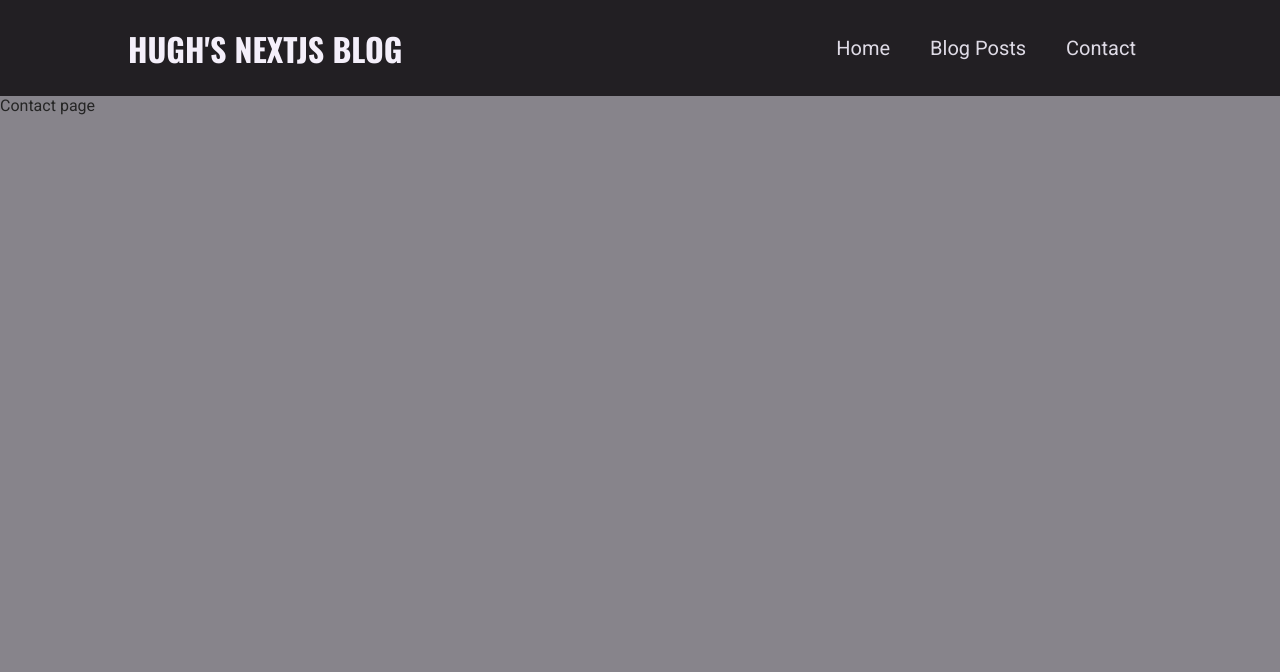
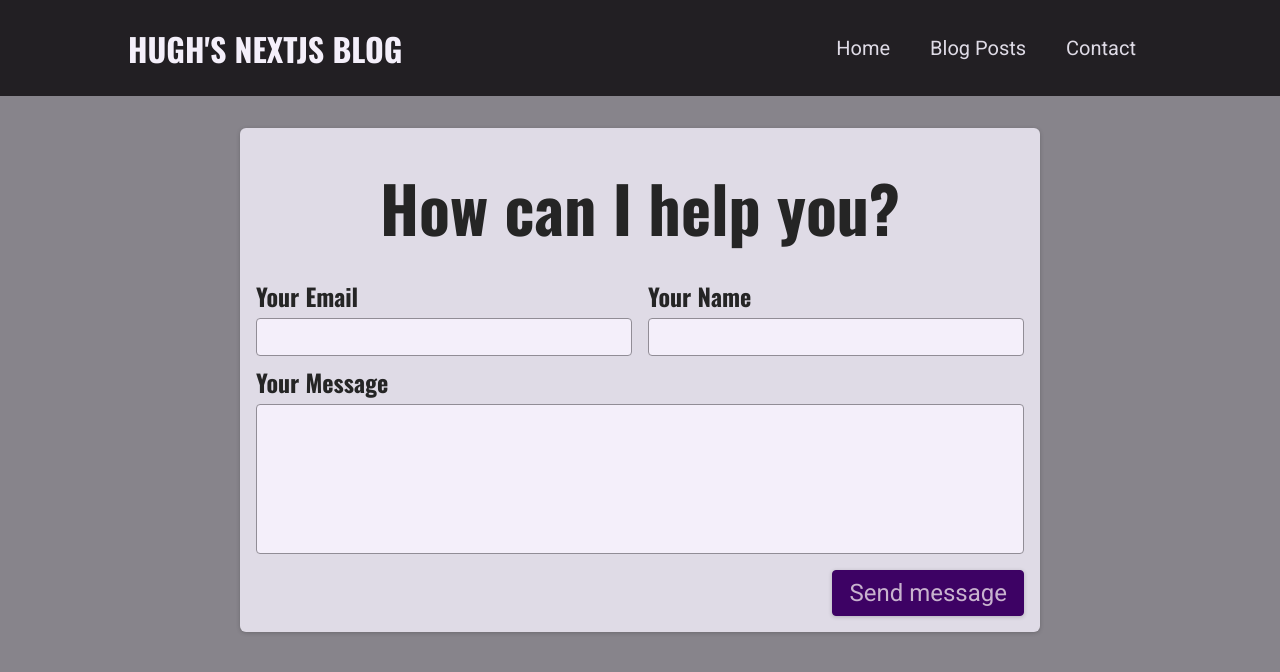
Before and after one commit to LiquidN2/nextjs-blog-2, a Next.js app: page /contact in a window 1280 px wide. Shown: the top 672 px of the page. Built offline with nearby package versions, Linux system fonts and the light colour scheme.

Commit message:
added contact form

```diff
--- /dev/null
+++ b/components/Contact/ContactForm.module.scss
@@ -0,0 +1,75 @@
+.contact {
+  margin: var(--size-8) auto;
+  border-radius: 6px;
+  background-color: var(--color-grey-100);
+  width: 90%;
+  max-width: 50rem;
+  padding: var(--size-4);
+  box-shadow: 0 1px 4px rgba(0, 0, 0, 0.2);
+  font-size: var(--size-6);
+
+  h1 {
+    font-size: var(--size-8);
+    margin: var(--size-4) 0;
+    text-align: left;
+  }
+}
+
+.form {
+  label {
+    display: block;
+    font-family: 'Oswald', sans-serif;
+    font-weight: bold;
+    margin: var(--size-2) 0 var(--size-1) 0;
+  }
+
+  input,
+  textarea {
+    font: inherit;
+    padding: var(--size-1);
+    border-radius: 4px;
+    width: 100%;
+    border: 1px solid var(--color-grey-400);
+    background-color: var(--color-grey-50);
+    resize: none;
+  }
+
+  button {
+    font: inherit;
+    cursor: pointer;
+    background-color: var(--color-primary-700);
+    border: 1px solid var(--color-primary-700);
+    padding: var(--size-2) var(--size-4);
+    border-radius: 4px;
+    color: var(--color-primary-50);
+    box-shadow: 0 1px 4px rgba(0, 0, 0, 0.2);
+
+    &:hover {
+      background-color: var(--color-primary-500);
+      border-color: var(--color-primary-500);
+    }
+  }
+}
+
+.controls {
+  display: flex;
+  column-gap: 1rem;
+  flex-wrap: wrap;
+}
+
+.control {
+  flex: 1;
+  min-width: 10rem;
+}
+
+.actions {
+  margin-top: var(--size-4);
+  text-align: right;
+}
+
+@media (min-width: 768px) {
+  .contact h1 {
+    font-size: var(--size-16);
+    text-align: center;
+  }
+}
--- /dev/null
+++ b/components/Contact/ContactForm.tsx
@@ -0,0 +1,105 @@
+import styles from './ContactForm.module.scss';
+
+import React, {ChangeEventHandler, FormEventHandler, useState} from 'react';
+import {isValidEmail} from '../../utils/helpers';
+
+type Props = {
+  handleSubmit: (formData: {
+    name: string;
+    email: string;
+    message: string;
+  }) => void;
+};
+
+const ContactForm: React.FC<Props> = props => {
+  const [email, setEmail] = useState('');
+  const [name, setName] = useState('');
+  const [message, setMessage] = useState('');
+  const [error, setError] = useState<string | null>(null);
+
+  const handleInputChange: ChangeEventHandler<
+    HTMLInputElement | HTMLTextAreaElement
+  > = event => {
+    switch (event.currentTarget.id) {
+      case 'email':
+        setEmail(event.currentTarget.value);
+        break;
+
+      case 'name':
+        setName(event.currentTarget.value);
+        break;
+
+      case 'message':
+        setMessage(event.currentTarget.value);
+        break;
+    }
+  };
+
+  const handleSubmit: FormEventHandler = async event => {
+    event.preventDefault();
+
+    try {
+      const formData = {
+        name: name.trim(),
+        email: email.trim(),
+        message: message.trim(),
+      };
+
+      const invalidData =
+        !isValidEmail(formData.email) || !formData.name || !formData.message;
+
+      if (invalidData) throw 'invalid input';
+
+      await props.handleSubmit(formData);
+    } catch (err) {
+      throw err;
+    }
+  };
+
+  return (
+    <section className={styles.contact}>
+      <h1>How can I help you?</h1>
+      <form className={styles.form} onSubmit={handleSubmit}>
+        <div className={styles.controls}>
+          <div className={styles.control}>
+            <label htmlFor="email">Your Email</label>
+            <input
+              type="email"
+              id="email"
+              value={email}
+              onChange={handleInputChange}
+              required
+            />
+          </div>
+          <div className={styles.control}>
+            <label htmlFor="name">Your Name</label>
+            <input
+              type="text"
+              id="name"
+              value={name}
+              onChange={handleInputChange}
+              required
+            />
+          </div>
+        </div>
+
+        <div className={styles.controls}>
+          <label htmlFor="message">Your Message</label>
+          <textarea
+            name="message"
+            id="message"
+            rows={5}
+            value={message}
+            onChange={handleInputChange}
+          />
+        </div>
+
+        <div className={styles.actions}>
+          <button>Send message</button>
+        </div>
+      </form>
+    </section>
+  );
+};
+
+export default ContactForm;
--- a/package.json
+++ b/package.json
@@ -21,7 +21,7 @@
     "swr": "^1.0.1"
   },
   "devDependencies": {
-    "@types/react": "17.0.29",
+    "@types/react": "^17.0.30",
     "eslint": "7.32.0",
     "eslint-config-next": "11.1.2",
     "sass": "^1.43.2",
--- /dev/null
+++ b/pages/api/contact.ts
@@ -0,0 +1,38 @@
+import type { NextApiRequest, NextApiResponse } from 'next';
+
+import AppError from '../../utils/appError';
+import { isValidEmail } from '../../utils/helpers';
+
+const handler = async (req: NextApiRequest, res: NextApiResponse) => {
+  try {
+    switch (req.method) {
+      case 'POST':
+        let { email, name, message } = req.body;
+        email = email.trim();
+        name = name.trim();
+        message = message.trim();
+
+        const invalidData = !isValidEmail(email) || !name || !message;
+        if (invalidData) throw new AppError('Invalid input data', 422);
+
+        // save to db
+        const newMessage = { email, name, message };
+        console.log(newMessage);
+
+        res.status(201).json({ status: 'success', message: newMessage });
+        break;
+
+      default:
+        throw new AppError('Request not allowed', 403);
+    }
+  } catch (err) {
+    if (err instanceof AppError) {
+      return res
+        .status(err.statusCode)
+        .json({ status: err.status, message: err.message });
+    }
+    res.status(500).json({ status: 'error', message: 'Something went wrong' });
+  }
+};
+
+export default handler;
--- a/pages/api/hello.ts
+++ b/pages/api/hello.ts
@@ -1,5 +1,5 @@
 // Next.js API route support: https://nextjs.org/docs/api-routes/introduction
-import type { NextApiRequest, NextApiResponse } from 'next'
+import type { NextApiRequest, NextApiResponse } from 'next';
 
 type Data = {
   name: string
--- a/pages/contact.tsx
+++ b/pages/contact.tsx
@@ -1,7 +1,29 @@
 import type { NextPage } from 'next';
+import ContactForm from '../components/Contact/ContactForm';
 
 const Contact: NextPage = () => {
-  return <div>Contact page</div>;
+  const handleSubmit = async (formData: {
+    name: string;
+    email: string;
+    message: string;
+  }) => {
+    try {
+      const response = await fetch('/api/contact', {
+        method: 'POST',
+        headers: {
+          'Content-Type': 'application/json',
+        },
+        body: JSON.stringify(formData),
+      });
+
+      const data = await response.json();
+      console.log(data);
+    } catch (err) {
+      console.error(err);
+    }
+  };
+
+  return <ContactForm handleSubmit={handleSubmit} />;
 };
 
 export default Contact;
--- /dev/null
+++ b/utils/appError.ts
@@ -0,0 +1,12 @@
+class AppError extends Error {
+  status: 'fail' | 'error';
+  isOperational: boolean = true;
+
+  constructor(public message: string, public statusCode: number) {
+    super(message);
+    this.status = `${statusCode}`.startsWith('4') ? 'fail' : 'error';
+    Error.captureStackTrace(this, this.constructor);
+  }
+}
+
+export default AppError;
--- a/utils/helpers.ts
+++ b/utils/helpers.ts
@@ -4,3 +4,8 @@
     month: 'long',
     year: 'numeric',
   });
+
+export const isValidEmail = (email: string) => {
+  const emailPattern = new RegExp(/^[^\s@]+@[^\s@]+\.[^\s@]+$/);
+  return emailPattern.test(email);
+};
```
Also changed, not shown: styles/globals.scss (line endings or trailing spaces), 1 other file (tests, documents, lock files or other folders).
